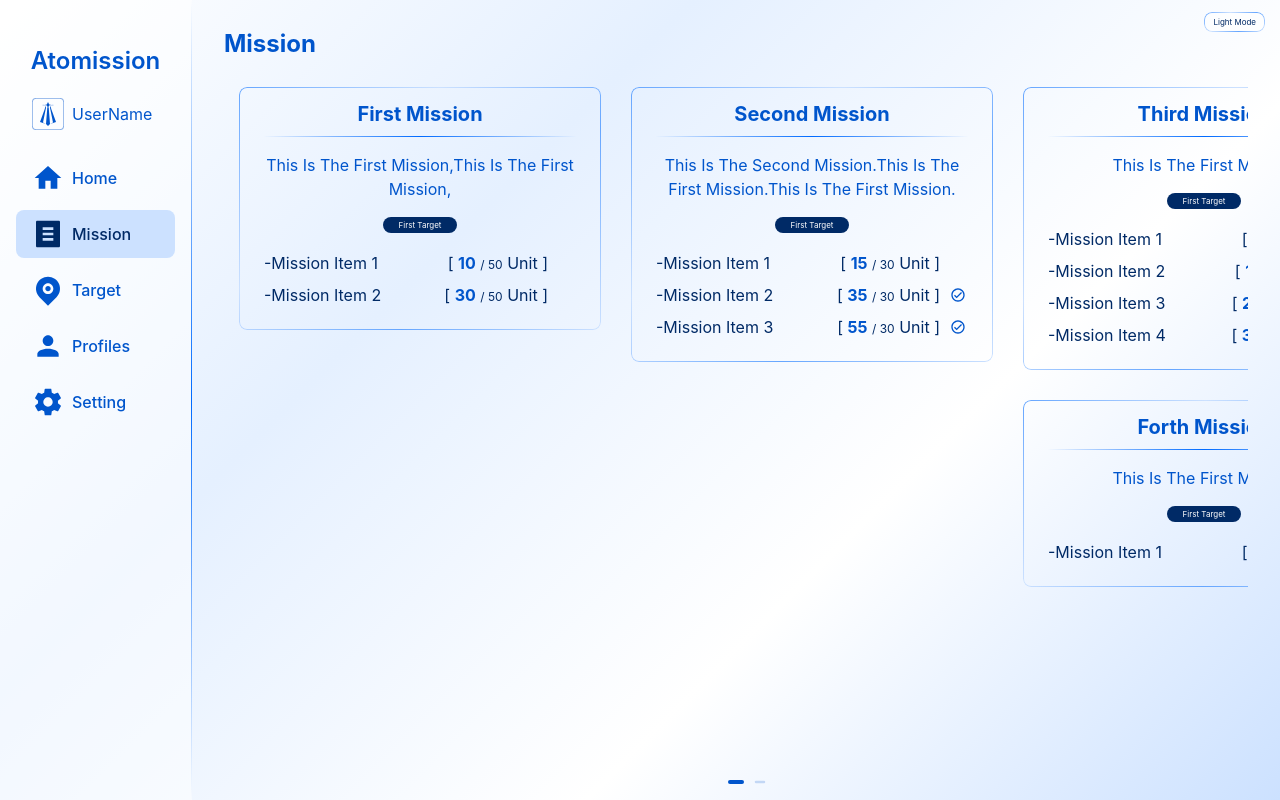
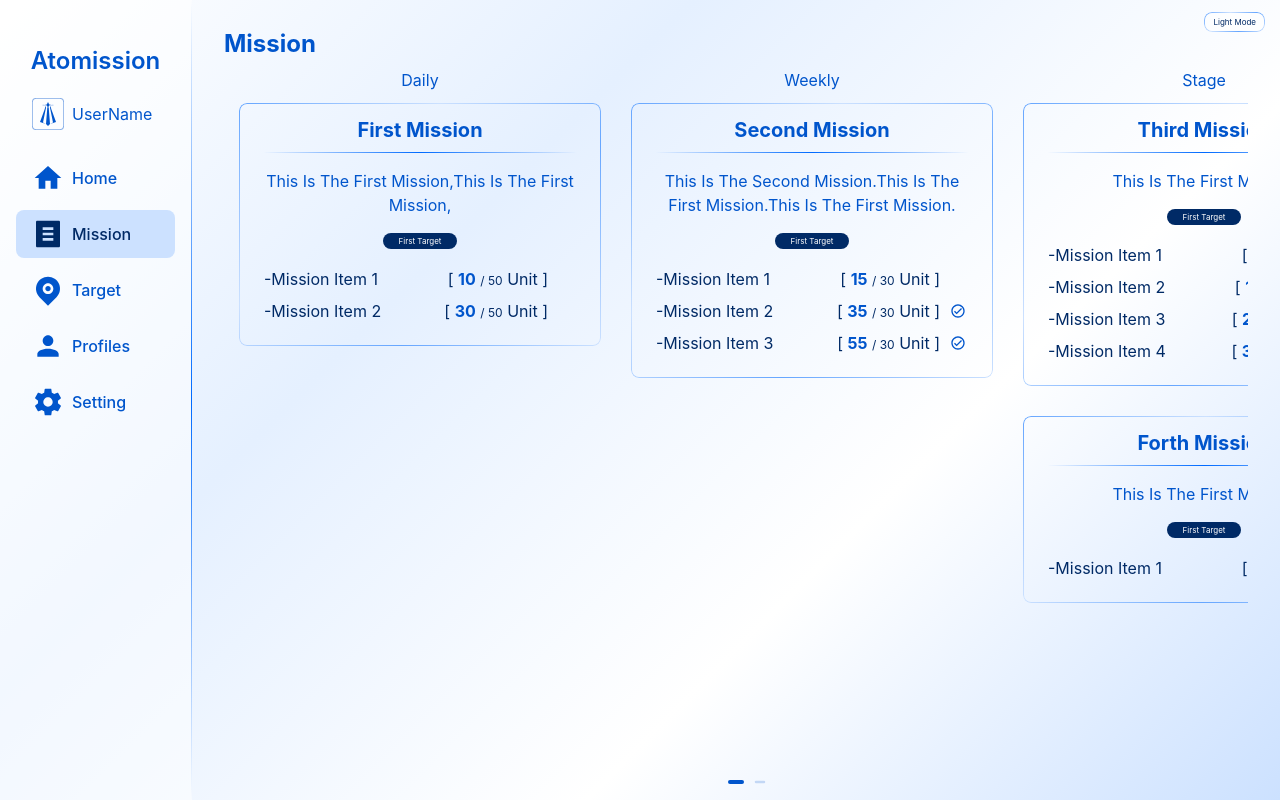
Before and after one commit to silence870121/Atomission, a Vue app: page /missions in a window 1280 px wide. Built offline with nearby package versions, Linux system fonts and the light colour scheme.

Commit message:
test: add sub title to sub list in mission component..
在 Mission 元件的分類列表頂部加入暫時性的標題，以利於開發測試。

issue #45

```diff
--- a/src/views/Missions.vue
+++ b/src/views/Missions.vue
@@ -161,6 +161,7 @@ function handleMission(item) {
                 <!--! Inner Swiper -->
                 <!--? Column 1 -->
                 <swiper-slide v-for=" group in typeList">
+                    <h3>{{ group }}</h3>
                     <swiper class="mySwiper2 swiper-v mission-group" :mousewheel="true" :slidesPerView="'auto'"
                         :direction="'vertical'" :spaceBetween="32" :modules="modules">
                         <swiper-slide v-for=" item  in  missionList.filter(item => item.type == group)">
```
